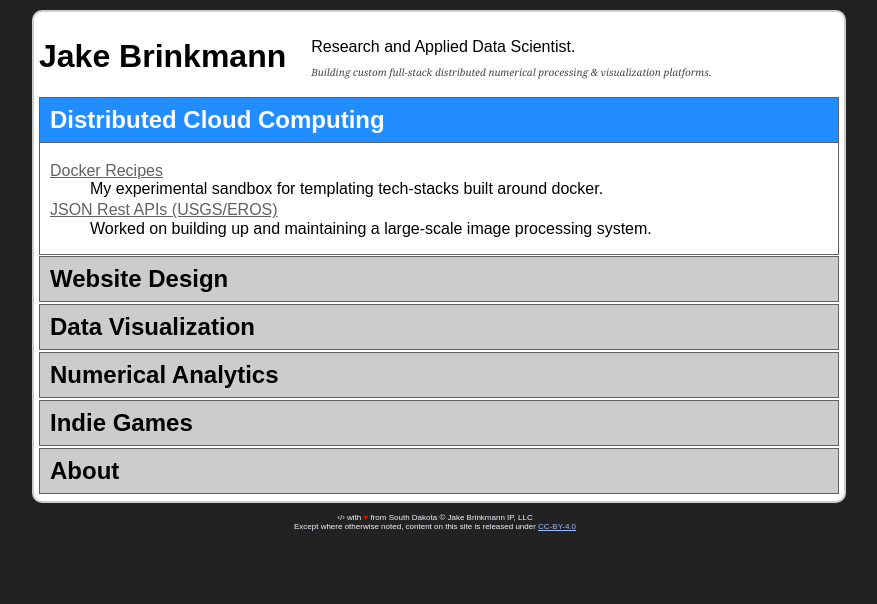
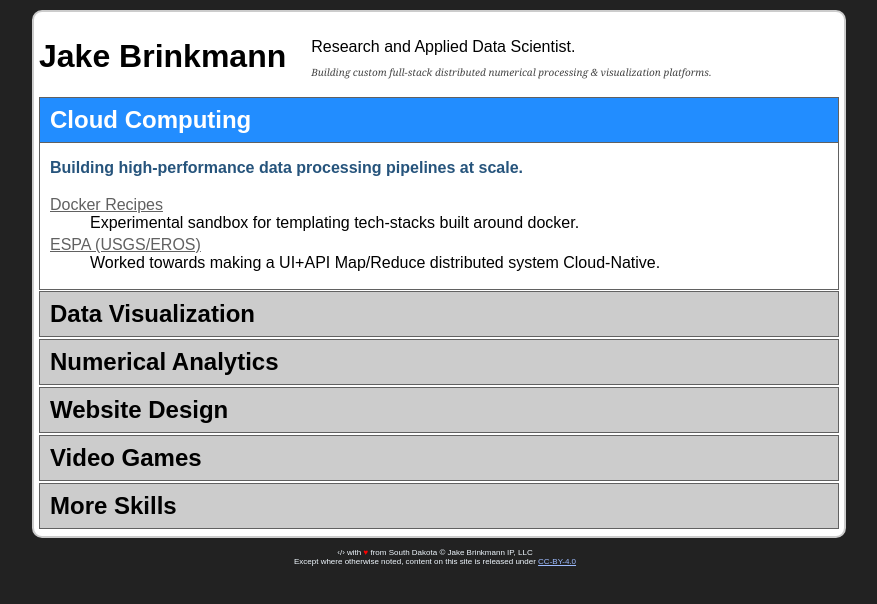
Before and after one commit to jakebrinkmann/jakebrinkmann.github.com, a Vue app: page / in a window 1280 px wide. Shown: the top 604 px of the page, without its empty margins (201-1078 px from the left). Built offline with nearby package versions, Linux system fonts and the light colour scheme.

Commit message:
Update content with summary subtitles
* Add a $subtitle to each project area to give some context
* Also some updates to content

```diff
--- a/src/App.vue
+++ b/src/App.vue
@@ -45,6 +45,7 @@ export default App
   --splash-bg-color: #444;
   --splash-header-color: #ccc;
   --splash-a-color: #228DFF;
+  --splash-subtitle-color: #26547C;
 }
 
 /* Put up a dark curtain */
--- a/src/assets/data/experience.js
+++ b/src/assets/data/experience.js
@@ -18,80 +18,85 @@ const experience = {
   ],
   $projects: [
     {
-      $title: 'Distributed Cloud Computing',
+      $title: 'Cloud Computing',
+      $subtitle: 'Building high-performance data processing pipelines at scale.',
       $items: [
         {
           label: 'Docker Recipes',
           link: 'docker-recipes',
           text:
-            'My experimental sandbox for templating tech-stacks built around docker.'
+            'Experimental sandbox for templating tech-stacks built around docker.'
         },
         {
-          label: 'JSON Rest APIs (USGS/EROS)',
-          link: '//github.com/USGS-EROS/espa-api',
+          label: 'ESPA (USGS/EROS)',
+          link: 'https://espa.cr.usgs.gov',
           text:
-            'Worked on building up and maintaining a large-scale image processing system.'
+            'Worked towards making a UI+API Map/Reduce distributed system Cloud-Native.'
+        }
+      ]
+    },
+    {
+      $title: 'Data Visualization',
+      $subtitle: 'A passion to get scientists easy access their data.',
+      $items: [
+        {
+          label: 'Workshop on Interactive Data Viz (NASA GSFC)',
+          link: 'http://jakebrinkmann.com/2015-PUG-flask-data-vis/#/',
+          text: 'Tutorial to build interactive applications using the Flask Python Web Framework. '
+        }
+      ]
+    },
+    {
+      $title: 'Numerical Analytics',
+      $subtitle: 'Strengths in finding the information hidden in data.',
+      $items: [
+        {
+          label: 'Remote Sensing - Thermal Emissive Imaging Research',
+          link: '//dx.doi.org/10.3390/rs8020158',
+          text:
+            'Aggregated data from weather research station (Dome-C) to inter-compare sensors (Aqua MODIS, NPP VIIRS) performance'
+        },
+        {
+          label: 'NASA JPL - Reflective Stability Research',
+          link:
+            '//hyspiri.jpl.nasa.gov/downloads/2015_Symposium/day2/13_Multi-tempCross-calTerraMODIS_Landsat7ETM_ReflecBand_Angal.pdf',
+          text:
+            'A hyperspectral surface profile (EO1 Hyperion) used to inter-compare sensor (Terra MODIS, Landsat7 ETM+) performance'
+        },
+        {
+          label: '2013 NASA Robert H. Goddard Award',
+          link: 'http://landsat.gsfc.nasa.gov/?p=8017',
+          text:
+            'Recognition for contributions to the Landsat Cal/Val team in statistical data analytics.'
         }
       ]
     },
     {
       $title: 'Website Design',
+      $subtitle: 'Keeping up with the rapidly evolving Web Development field.',
       $items: [
-        {
-          label: 'Circular Almanac',
-          link: 'circular-almanac',
-          text:
-            'A glowing seasons clock with CSS keyframes to show the cycles of nature.'
-        },
-        {
-          label: 'Home Screen',
-          link: 'my-home-screen',
-          text: 'A screen full of tools to help productively get things done.'
-        },
         {
           label: 'Emergent Planner',
           link: 'emergent-planner',
           text:
             'A todo and time management application for hyper-focus on getting things done.'
+        },
+        {
+          label: 'Circular Almanac',
+          link: 'circular-almanac',
+          text:
+            'A glowing color-coded seasons clock with CSS keyframes to show the cycles of nature.'
+        },
+        {
+          label: 'Home Screen',
+          link: 'my-home-screen',
+          text: 'A basic HTML/CSS page full of tools to help productively get things done.'
         }
       ]
     },
     {
-      $title: 'Data Visualization',
-      $items: [
-        {
-          label: 'NASA Workshop: Interactive Data Viz',
-          link: 'http://jakebrinkmann.com/2015-PUG-flask-data-vis/#/',
-          text: 'Gave a tutorial to NASA GSFC Python Users Group on how to build interactive applications using the Flask Python Web Framework. '
-        }
-      ]
-    },
-    {
-      $title: 'Numerical Analytics',
-      $items: [
-        {
-          label: 'Thermal Emissive Imaging',
-          link: '//dx.doi.org/10.3390/rs8020158',
-          text:
-            'Use a weather research station (Dome-C) to inter-compare sensors (Aqua MODIS, NPP VIIRS)'
-        },
-        {
-          label: 'Reflective Stability',
-          link:
-            '//hyspiri.jpl.nasa.gov/downloads/2015_Symposium/day2/13_Multi-tempCross-calTerraMODIS_Landsat7ETM_ReflecBand_Angal.pdf',
-          text:
-            'A hyperspectral surface profile (EO1 Hyperion) used to inter-compare sensors (Terra MODIS, Landsat7 ETM+)'
-        },
-        {
-          label: '2013 NASA Robert H. Goddard Award',
-          link: 'http://landsat.gsfc.nasa.gov/?p=8017',
-          text:
-            'Recognition for my data mining contributions to the Landsat Cal/Val team.'
-        }
-      ]
-    },
-    {
-      $title: 'Indie Games',
+      $title: 'Video Games',
+      $subtitle: 'Getting kids interested in programming.',
       $items: [
         {
           label: 'Balloon Party',
@@ -102,76 +107,38 @@ const experience = {
       ]
     },
     {
-      $title: 'About',
+      $title: 'More Skills',
+      $subtitle: 'Short story of things I am rather proud of in my life.',
       $items: [
-        {
-          label: 'Independent contractor',
-          link: '//jakebrinkmann.com',
-          text:
-            'Work-for-Hire on custom software projects for AI/ML workloads. '
-        },
-        {
-          label: 'Data Visualization for DoD Unmanned Aerial Vehicels',
-          link: 'https://ravenaerostar.com/',
-          text:
-            'Rapidly built entire platforms for processing and visualization of target locations for DoD customers.'
-        },
-        {
-          label: 'Distributed Computing at the USGS/EROS Data Center',
-          link: 'https://espa.cr.usgs.gov/',
-          text:
-            'Worked to become the Technical lead for ESPA, a Web UI/API and Map/Reduce system on commodity server clusters allowing scientists to process petabyte-scale data stores.'
-        },
         {
           label: 'Successful Recovery of Flagship NASA Instrument',
           link:
             'https://mcst.gsfc.nasa.gov/news/mcst-summary-terra-modis-safe-mode-recovery',
           text:
-            'As a NASA Scientist & Imaging Engineer, responsible for planning the recovery of the then-16yo MODIS sensor on the international TERRA observatory.'
+            'Responsible for planning the recovery of the then 16yo sensor on an international stage.'
         },
         {
           label: 'SDSU Grad Student & NASA award winner',
           link:
             'https://www.sdstate.edu/sites/default/files/2017-04/Impulse-Spring-2014.pdf#page=22',
           text:
-            'Studied Image Processing in Graduate School, focused on Earth Observation Satellites. First SDSU grad-student named among NASA award winners.'
+            'First SDSU grad-student named among NASA award winners (Image Processing).'
         },
         {
-          label: 'NCAA D1 Outdoor Championships - Prelim Qualifier',
+          label: 'NCAA Division 1 Outdoor Championships - Prelim Qualifier',
           link: 'http://www.gojacks.com/news/2012/5/21/205429096.aspx',
           text:
             'Qualified in hammer and discus events to compete in Austin, Texas.'
         },
         {
-          label: 'Conference Champion - Discus Throw',
-          link: 'http://www.gojacks.com/news/2012/5/12/205426584.aspx',
-          text: ''
-        },
-        {
-          label: 'School Record - 16lb Hammer Throw',
-          link: 'http://www.gojacks.com/news/2012/5/5/205423823.aspx',
-          text: ''
-        },
-        {
-          label: 'Impact Award for Engineering Student-Athletes',
+          label: 'SDSU Impact Award for Student-Athletes',
           link: 'http://www.gojacks.com/news/2012/5/4/205423487.aspx',
-          text: ''
-        },
-        {
-          label: 'School Record - 35lb Weight Throw',
-          link:
-            'http://www.thesummitleague.org/sports/track/2009-10/releases/204898350_1',
-          text: ''
-        },
-        {
-          label: 'Student Athlete - SDSU Track and Field team',
-          link: 'http://www.gojacks.com/news/2007/8/14/1151253.aspx',
-          text: 'Majored in Electrical Engineering while travelling to track meets.'
+          text: 'Setting school records while majoring in Electrical Engineering.'
         },
         {
           label: 'MN High School State Track & Field Meet',
           link: 'https://www.twincities.com/2007/06/09/2007-minnesota-high-school-track-and-field-meet-2/',
-          text: 'Only athlete from my small-town high school to compete in a state championship. My dad coached me to a Silver medal in discus.'
+          text: 'My father coached me to a silver medal in discus.'
         }
       ]
     }
--- a/src/components/VerticalAccordion.vue
+++ b/src/components/VerticalAccordion.vue
@@ -11,6 +11,7 @@
           {{project.$title}}
         </label>
         <div class="content">
+          <p class="content-subtitle">{{project.$subtitle}}</p>
           <dl>
             <span v-for="(item, iy) in project.$items"
                   :key="iy">
@@ -116,4 +117,9 @@ dt {
   padding-top: 3px;
 }
 
+.content-subtitle {
+  color: var(--splash-subtitle-color);
+  font-weight: bolder;
+}
+
 </style>
```
